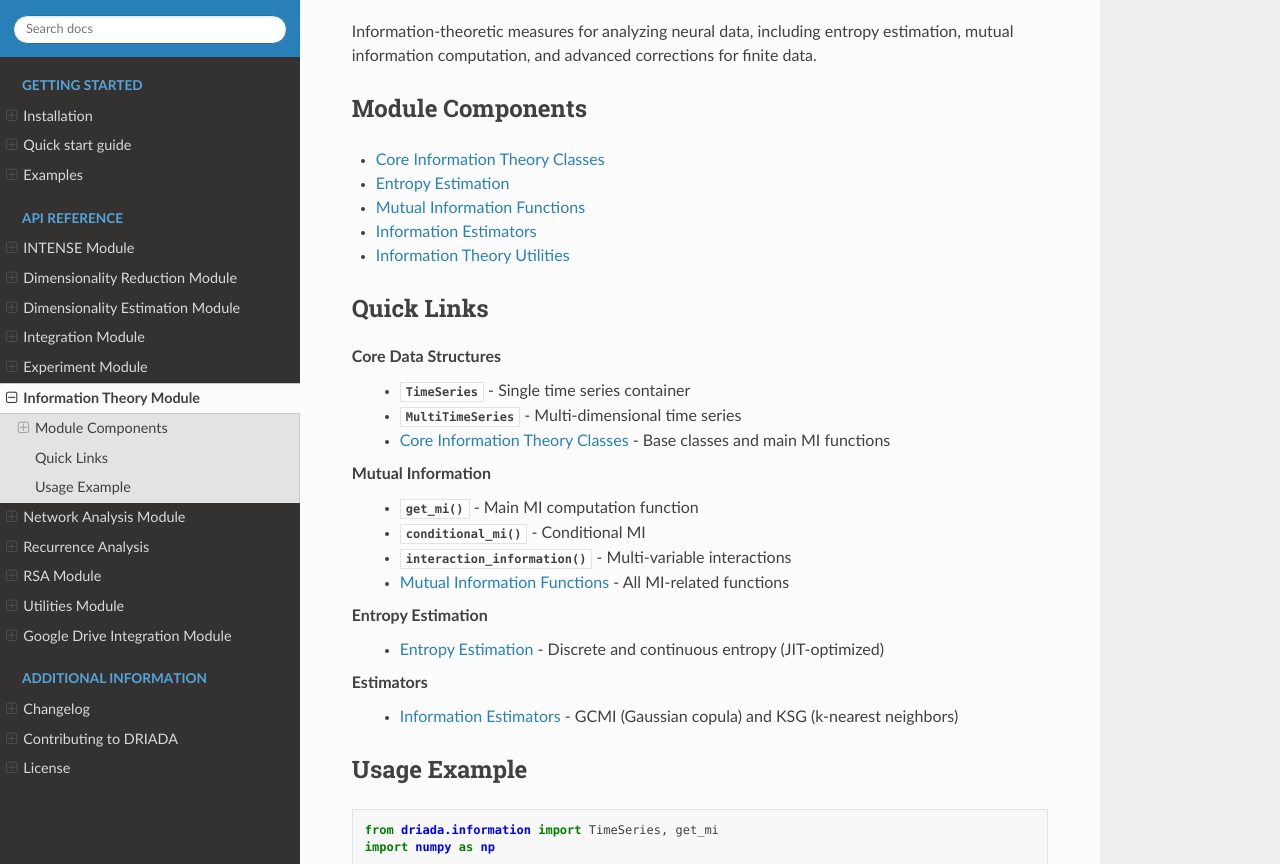
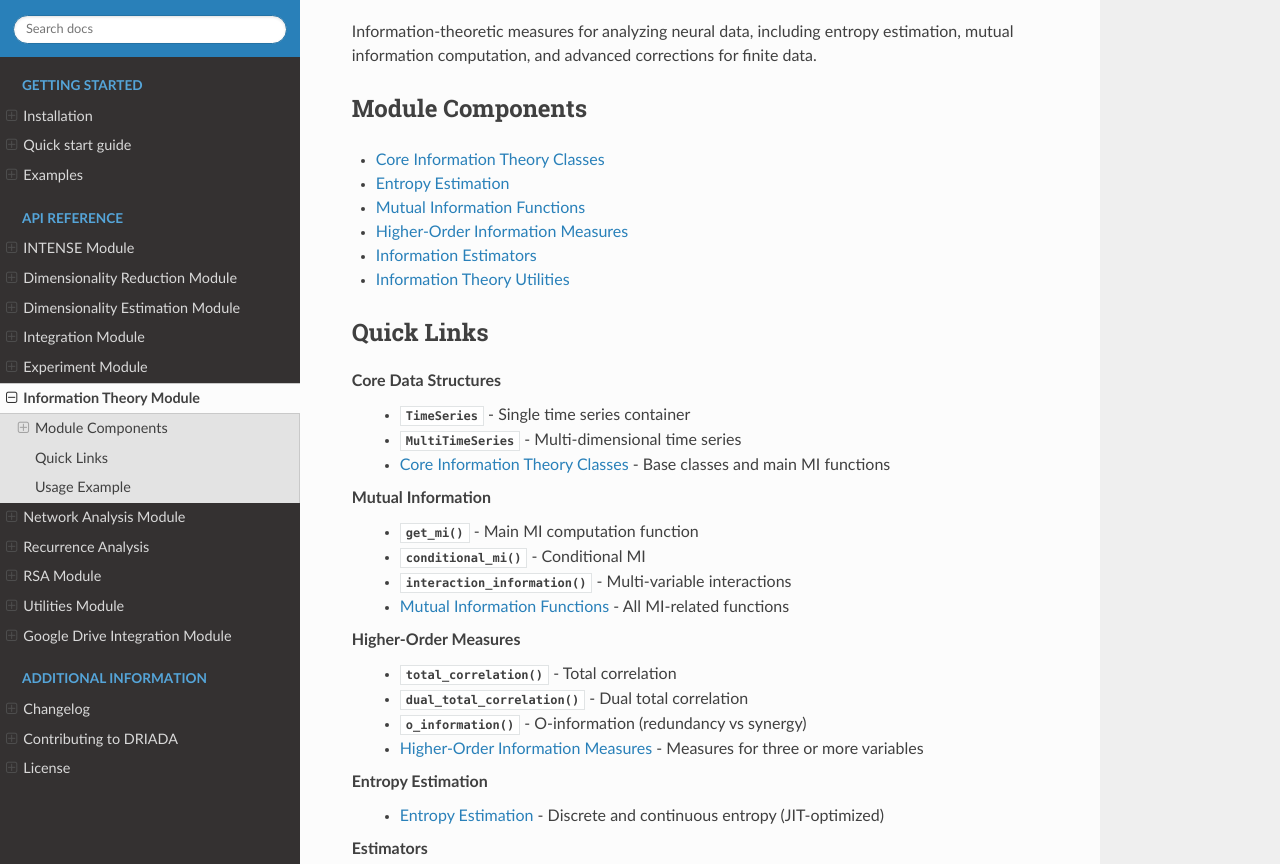
Before and after one commit to iabs-neuro/driada, a Sphinx documentation site: the page built from docs/api/information.rst, in a window 1280 px wide and 900 px high, scrolled down 228 px, cut to the strip 36-900 px from the top of the window. Built offline with Sphinx 7.4.7 and the Read the Docs theme 3.1.0, drawn with Linux system fonts in a browser that asks for light colours.

Commit message:
docs: document NWB I/O and the higher-order information measures
save_exp_to_nwb / load_exp_from_nwb and total_correlation,
dual_total_correlation and o_information shipped in 1.2.0 without a
mention in the README, the documentation index or the API reference.
Add an API page for each, link them from their module pages, the index
and README Key Capabilities. The NWB page states that the experiment
needs x and y features, which the writer stores as the position.

```diff
--- a/docs/api/experiment.rst
+++ b/docs/api/experiment.rst
@@ -16,6 +16,7 @@ Module Components
 
    experiment/core
    experiment/loading
+   experiment/nwb
    experiment/reconstruction
    experiment/wavelet
    experiment/synthetic
@@ -34,6 +35,11 @@ Quick Links
    * :func:`~driada.experiment.exp_build.save_exp_to_pickle` - Save experiments
    * :func:`~driada.experiment.exp_build.load_exp_from_pickle` - Load pickled experiments
    * :doc:`experiment/loading` - All I/O functions
+
+**NWB Files**
+   * :func:`~driada.experiment.nwb.save_exp_to_nwb` - Save to Neurodata Without Borders
+   * :func:`~driada.experiment.nwb.load_exp_from_nwb` - Load from an NWB file
+   * :doc:`experiment/nwb` - NWB input and output
 
 **Spike Reconstruction**
    * :func:`~driada.experiment.spike_reconstruction.reconstruct_spikes` - Main reconstruction function
--- a/docs/api/information.rst
+++ b/docs/api/information.rst
@@ -17,6 +17,7 @@ Module Components
    information/core
    information/entropy
    information/mutual_information
+   information/higher_order
    information/estimators
    information/utilities
 
@@ -33,6 +34,12 @@ Quick Links
    * :func:`~driada.information.info_base.conditional_mi` - Conditional MI
    * :func:`~driada.information.info_base.interaction_information` - Multi-variable interactions
    * :doc:`information/mutual_information` - All MI-related functions
+
+**Higher-Order Measures**
+   * :func:`~driada.information.higher_order.total_correlation` - Total correlation
+   * :func:`~driada.information.higher_order.dual_total_correlation` - Dual total correlation
+   * :func:`~driada.information.higher_order.o_information` - O-information (redundancy vs synergy)
+   * :doc:`information/higher_order` - Measures for three or more variables
 
 **Entropy Estimation**
    * :doc:`information/entropy` - Discrete and continuous entropy (JIT-optimized)
--- a/docs/index.rst
+++ b/docs/index.rst
@@ -46,7 +46,8 @@ Key features
 * **Recurrence Analysis**: Delay embedding, recurrence plots, RQA, visibility graphs, and ordinal partition networks for nonlinear dynamics
 * **Integration Framework**: Seamlessly connect single-neuron selectivity with population manifolds
 * **RSA**: Representational Similarity Analysis for comparing neural representations
-* **Information Theory**: Entropy and mutual information estimators with advanced corrections
+* **Information Theory**: Entropy and mutual information estimators with advanced corrections, and higher-order measures (total correlation, dual total correlation, O-information)
+* **NWB I/O**: Save experiments to Neurodata Without Borders files and load them back
 * **Synthetic Data**: Generate controlled datasets with known ground truth
 * **Visualization Tools**: Rich plotting utilities for neural data exploration
 
```
Also changed, not shown: CHANGELOG.md (+4 -0 lines), README.md (+2 -0 lines), docs/api/experiment/nwb.rst (added, +42 -0 lines), docs/api/information/higher_order.rst (added, +65 -0 lines).
